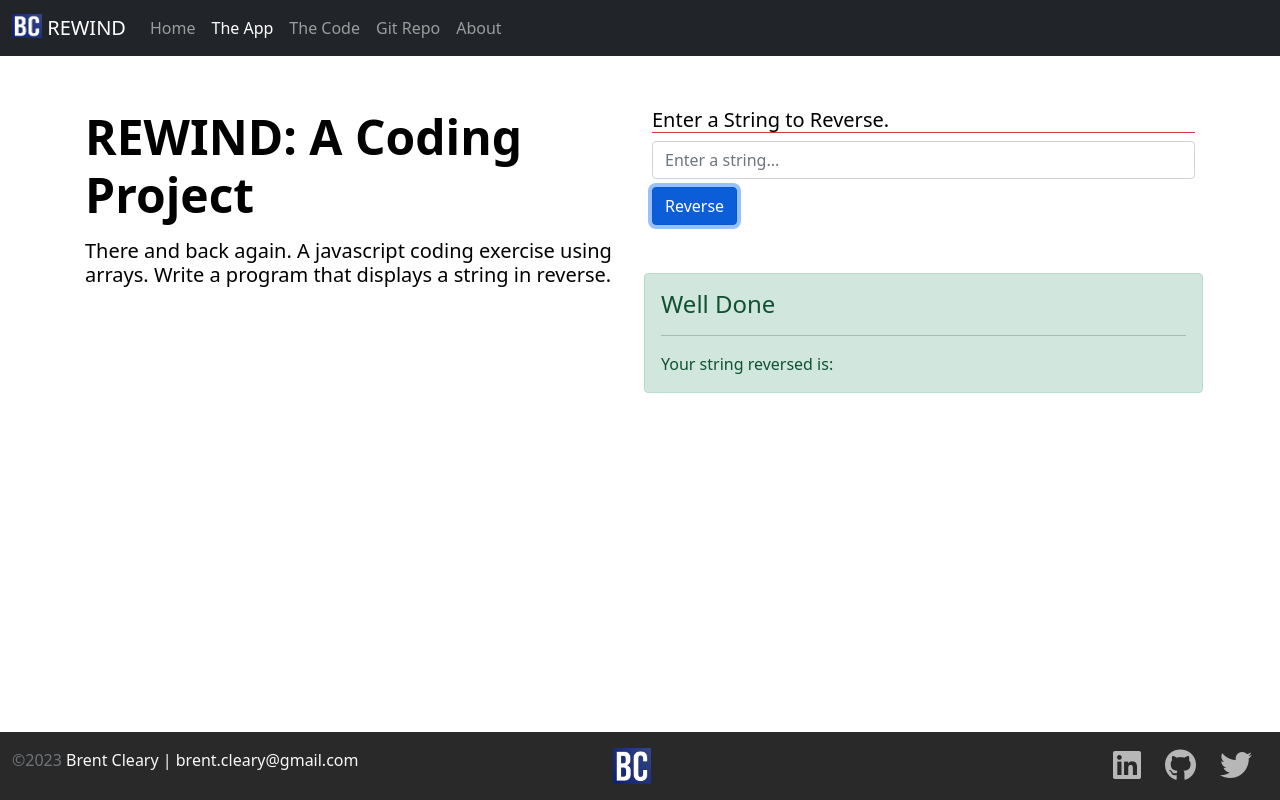
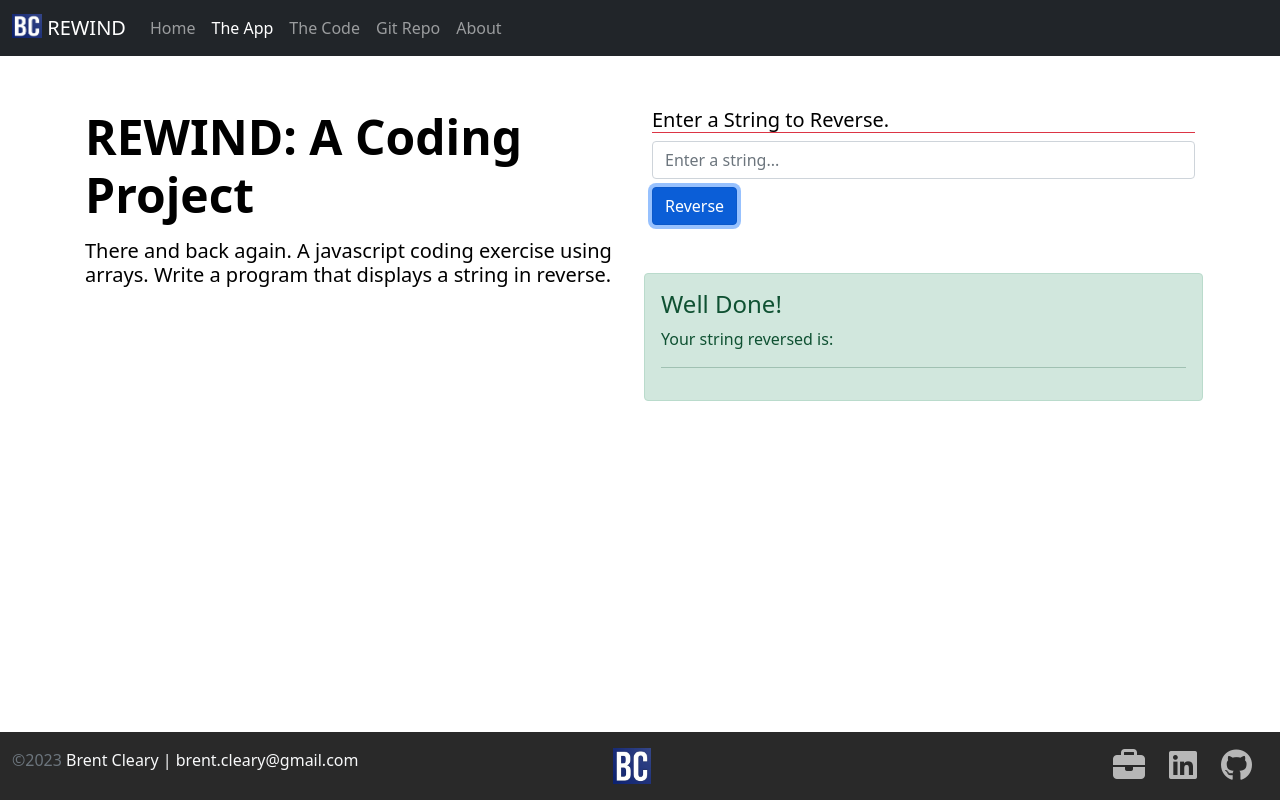
Before and after one commit to BrentCleary/Rewind-There-and-Back-Again, a plain HTML site: page app.html in a window 1280 px wide. Both pictures are taken after a click on the button "Reverse". Drawn offline with nearby package versions, Linux system fonts and the light colour scheme.

Commit message:
Updating Links on Footer

```diff
--- a/app.html
+++ b/app.html
@@ -12,7 +12,7 @@
         integrity="sha384-F3w7mX95PdgyTmZZMECAngseQB83DfGTowi0iMjiWaeVhAn4FJkqJByhZMI3AhiU" crossorigin="anonymous">
 
     <!-- Font Awesome Logo CDN -->
-    <script src="https://kit.fontawesome.com/5db21ba9c6.js" crossorigin="anonymous"></script>
+    <script src="https://kit.fontawesome.com/8ae1953edb.js" crossorigin="anonymous"></script>
 
     <!-- CSS Link -->
     <link rel="stylesheet" href="css/site.css">
@@ -75,7 +75,7 @@
               <button type="button" id="btnSubmit" class="btn btn-primary">Reverse</button>
             </div>
             <div class="alert alert-success mt-5 invisible fade show" id="alert" role="alert">
-              <h4 class="alert-heading">Well Done</h4>
+              <h4 class="alert-heading">Well Done!</h4> <p class="alert-heading">Your string reversed is:</p>
               <hr>
               <p class="mb-0" id="msg">
                 <!-- Insert a Message Here -->
@@ -100,9 +100,9 @@
         </div>
         <div class="col d-flex align-items-center justify-content-start justify-content-lg-end">
           <div class="row">
+            <div class="col social"><a href="https://brentcleary-portfolio.netlify.app/" target="_blank"><i class="fa fa-briefcase fa-2x"></i></a></div>
             <div class="col social"><a href="https://www.linkedin.com/in/brent-cleary/" target="_blank"><i class="fab fa-linkedin fa-2x"></i></a></div>
             <div class="col social"><a href="https://github.com/BrentCleary" target="_blank"><i class="fab fa-github fa-2x"></i></a></div>
-            <div class="col social"><a href="#" target="_blank"><i class="fab fa-twitter fa-2x"></i></a></div>
 
           </div>
         </div>
--- a/js/site.js
+++ b/js/site.js
@@ -38,7 +38,7 @@ function reverseString(userString)
 function displayString(revString)
 {
   // Write to the page
-  document.getElementById("msg").innerHTML = `Your string reversed is: ${revString}`;
+  document.getElementById("msg").innerHTML = `${revString}`;
 
   // Show the alert box
   document.getElementById("alert").classList.remove("invisible");
```
Also changed, not shown: code.html (+2 -2 lines), index.html (+2 -2 lines).
